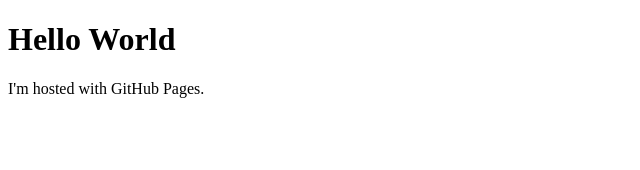
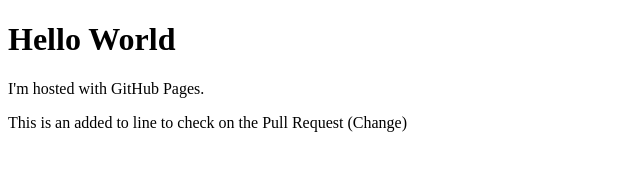
Before and after one commit to paulbonton/hello-world, a plain HTML site: page index.html in a window 1280 px wide. Shown: the whole page, without its empty margins (0-640 px from the left). Drawn offline with Linux system fonts and the light colour scheme.

Commit message:
Update index.html

```diff
--- a/index.html
+++ b/index.html
@@ -3,5 +3,6 @@
 <body>
 <h1>Hello World</h1>
 <p>I'm hosted with GitHub Pages.</p>
+  <p>This is an added to line to check on the Pull Request (Change)<p>
 </body>
 </html>
```
